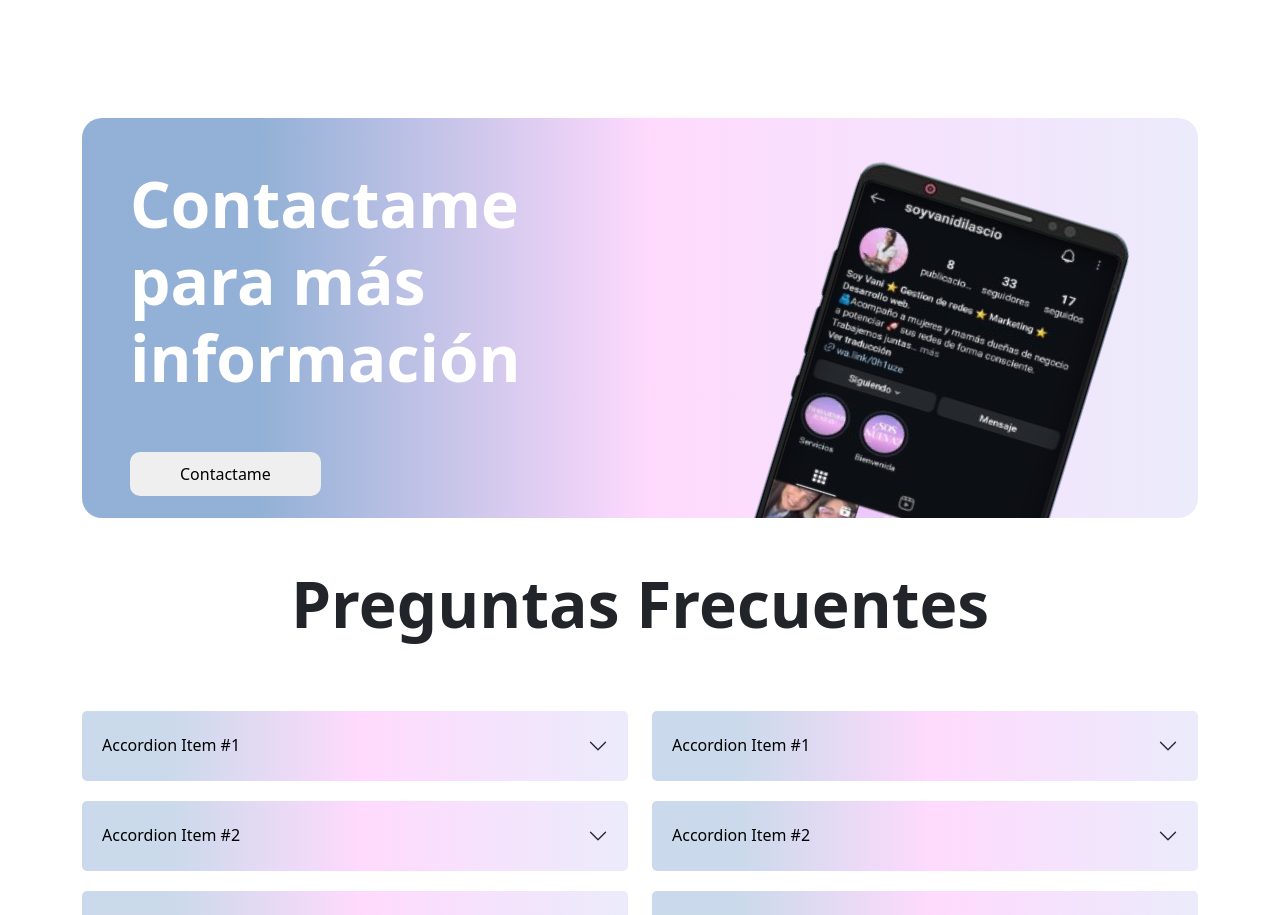
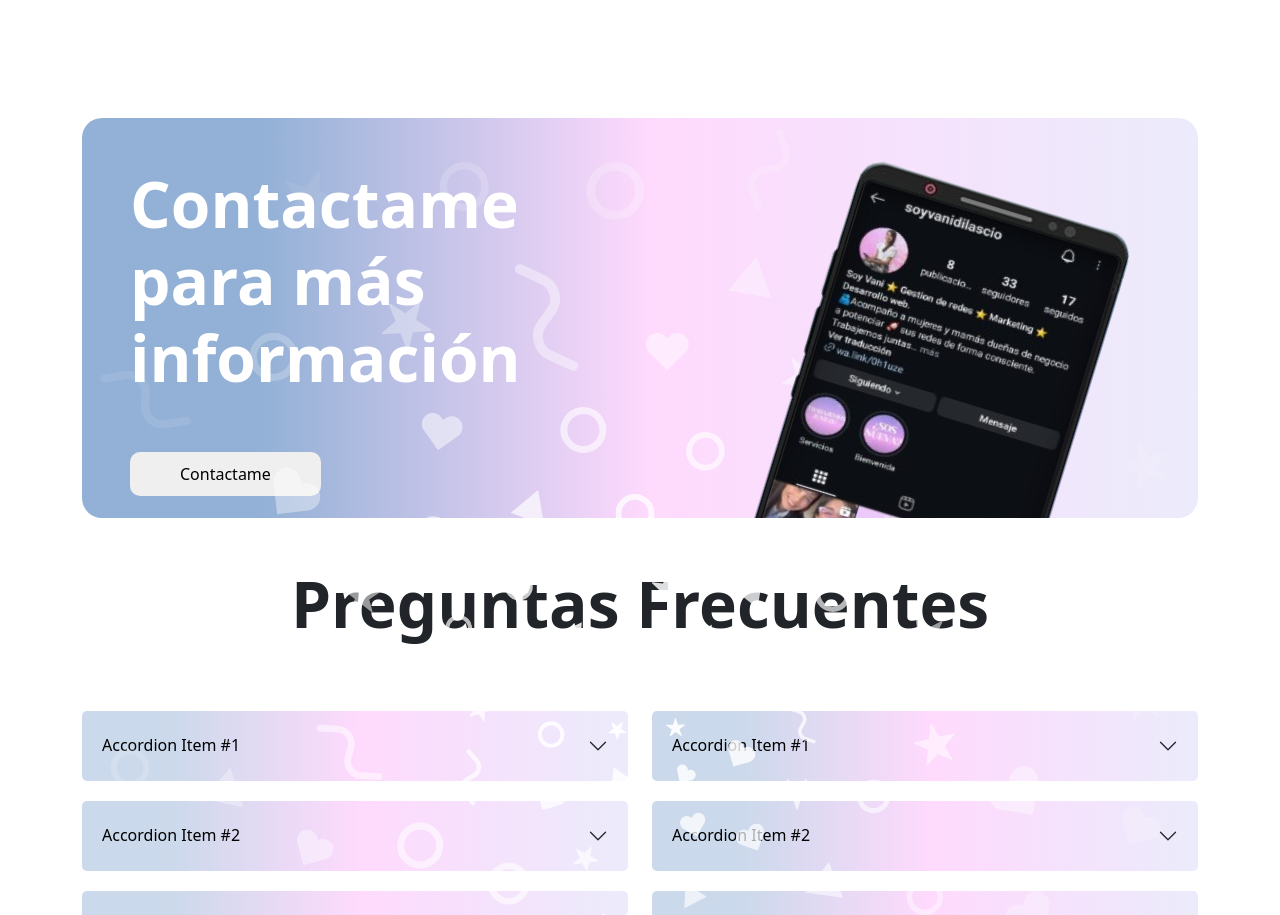
Before and after one commit to javieruncos/vaniLanding, a React (Vite) app: page / in a window 1280 px wide. Shown: the part 1636-2551 px from the top of the page. Built offline with nearby package versions, Linux system fonts and the light colour scheme.

Commit message:
agregamos fondo con emoji a los contenedores

```diff
--- a/src/assets/style/home/Contacto.css
+++ b/src/assets/style/home/Contacto.css
@@ -5,6 +5,8 @@
     background: linear-gradient(90deg, rgba(58, 112, 180, 0.5494572829131652) 16%, rgba(253, 29, 244, 0.165703781512605) 51%, rgba(137, 137, 231, 0.16850490196078427) 100%);
     color: white;
     border-radius: 20px;
+    position: relative;
+    z-index: 1;
 }
 
 .container-contacto button{
@@ -22,6 +24,7 @@
     align-items: center;
     padding-top: 20px;
     position: relative;
+    z-index: 1;
 }
 
 .container-contacto-img img{
@@ -32,3 +35,10 @@
     right:120px;
     transform: rotate(17deg);
 }
+
+.capa-emoji{
+    height: 400px;
+    width: 100%;
+    position: absolute;
+    top: 0;
+}
--- a/src/components/Home/ContactoPhone.jsx
+++ b/src/components/Home/ContactoPhone.jsx
@@ -1,5 +1,6 @@
 import "../../assets/style/home/Contacto.css"
 import celular from "../../assets/img/vaninaInst.png"
+import capaEmoji from "../../assets/img/capa-emoji.svg"
 
 const ContactoPhone = () => {
     return (
@@ -18,6 +19,9 @@ const ContactoPhone = () => {
                          </div>
                     </div>
                 </div>
+                <div className="capa-emoji">
+                    <img src={capaEmoji} alt="" />
+                </div>
             </div>
         </div>
     );
```
Also changed, not shown: src/assets/img/capa-emoji.svg (added).
